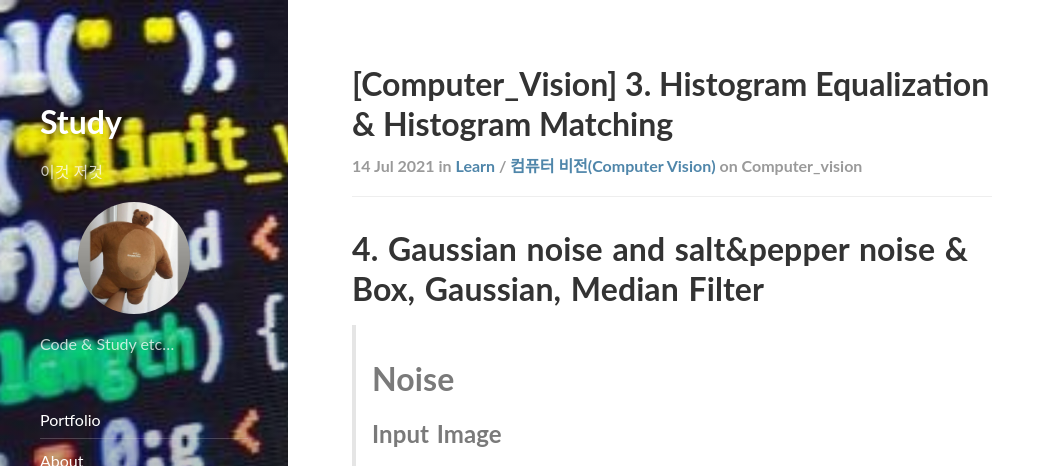
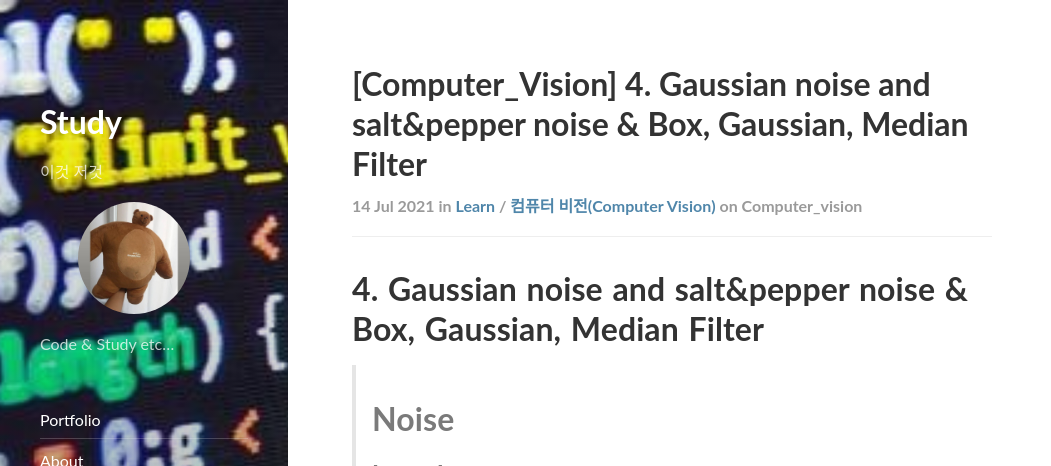
Before and after one commit to ekgus2222/ekgus2222.github.io, a Jekyll site: the page built from _posts/learn/computer_vision/2021-07-14-making-blog.md, in a window 1280 px wide and 900 px high, cut to the strip 0-466 px from the top of the window. Shown: the whole strip, without its empty margins (0-1051 px from the left). Built offline with Jekyll 4.4.1, drawn with Linux system fonts in a browser that asks for light colours; nearby versions of some CDN libraries; comment, search, counter and statistics services are not loaded.

Commit message:
Update 2021-07-14-making-blog.md

```diff
--- a/_posts/learn/computer_vision/2021-07-14-making-blog.md
+++ b/_posts/learn/computer_vision/2021-07-14-making-blog.md
@@ -1,6 +1,6 @@
 ---
 layout: post
-title:  "[Computer_Vision] 3. Histogram Equalization & Histogram Matching"
+title:  "[Computer_Vision] 4. Gaussian noise and salt&pepper noise & Box, Gaussian, Median Filter"
 subtitle:   "정문호 교수님"
 categories:
     - learn
```
